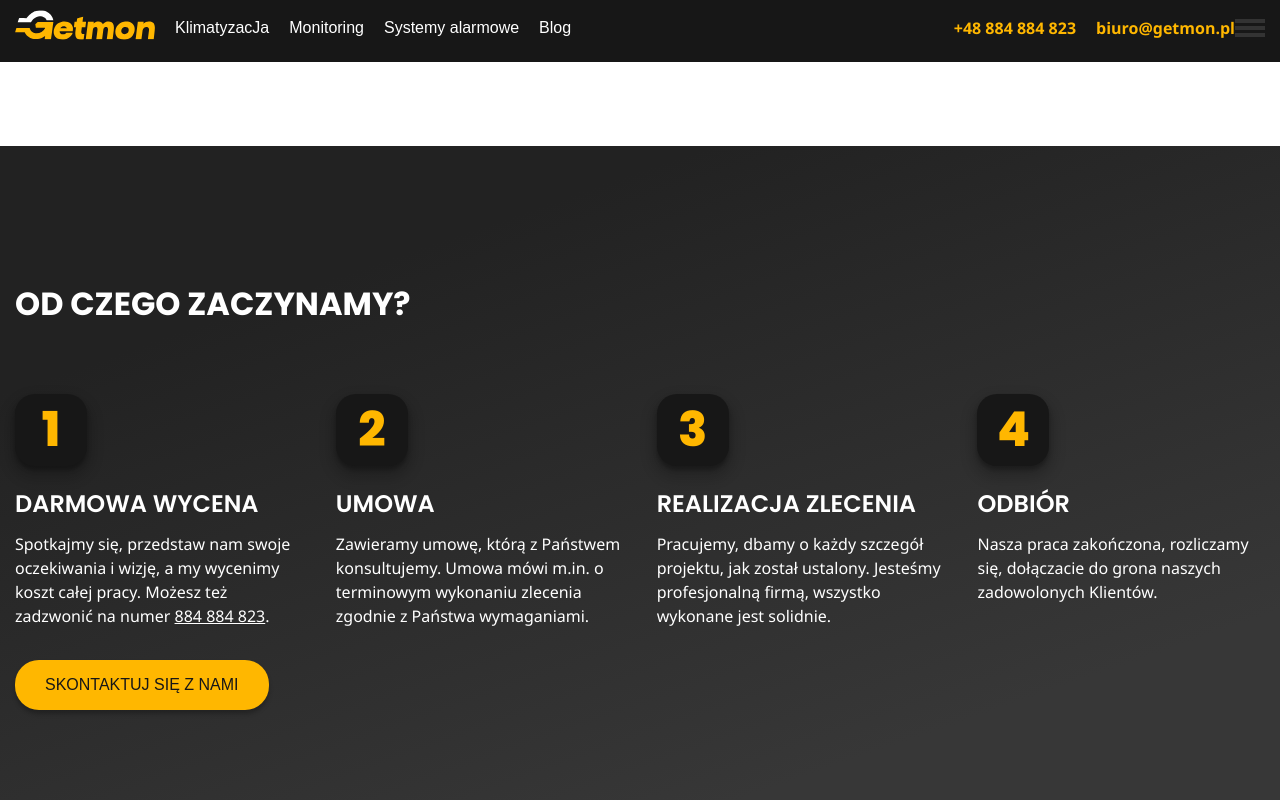
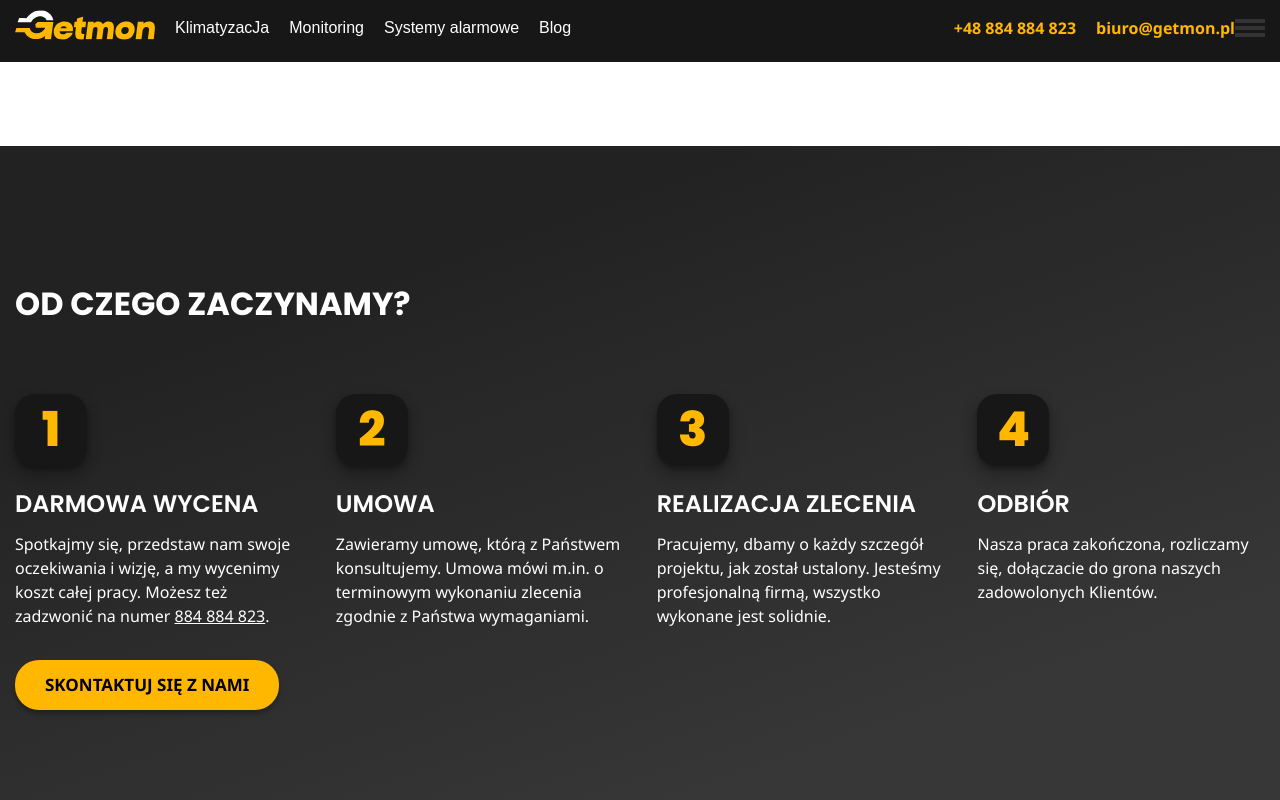
Before and after one commit to MatviyRoman/Getmon-Next, a Next.js app: page / in a window 1280 px wide. Shown: the top 800 px of the page. Built offline with nearby package versions, Linux system fonts and the light colour scheme.

Commit message:
update font button

```diff
--- a/src/app/globals.css
+++ b/src/app/globals.css
@@ -45,6 +45,14 @@ a {
 
 .btn {
   cursor: pointer;
+  color: rgb(0, 0, 0);
+  font-family: Segoe UI;
+  font-size: 17px;
+  font-weight: 700;
+  line-height: 32px;
+  letter-spacing: 0%;
+  text-align: left;
+  text-transform: uppercase;
 
   &.btn-primary {
     max-width: max-content;
--- a/src/components/sections/StartSection.css
+++ b/src/components/sections/StartSection.css
@@ -16,6 +16,17 @@
     text-align: left;
     text-transform: uppercase;
     margin-bottom: 72px;
+}
+
+.start-section .btn {
+    color: rgb(0, 0, 0);
+    font-family: Segoe UI;
+    font-size: 17px;
+    font-weight: 700;
+    line-height: 32px;
+    letter-spacing: 0%;
+    text-align: left;
+    text-transform: uppercase
 }
 
 .desktop {
```
